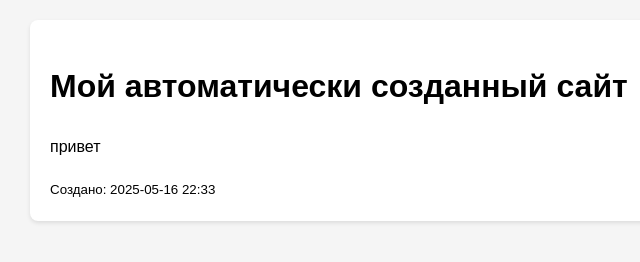
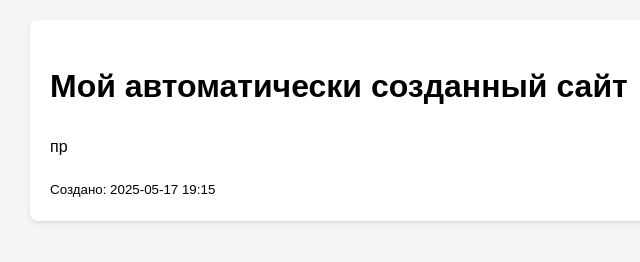
Before and after one commit to Antoshka123123/auto-generated-site, a plain HTML site: page index.html in a window 1280 px wide. Shown: the full height of the page, 210-850 px from the left. Drawn offline with Linux system fonts and the light colour scheme.

Commit message:
Auto-deploy via Python

```diff
--- a/index.html
+++ b/index.html
@@ -25,8 +25,8 @@
 <body>
     <div class="content">
         <h1>Мой автоматически созданный сайт</h1>
-        <p>привет</p>
-        <small>Создано: 2025-05-16 22:33</small>
+        <p>пр</p>
+        <small>Создано: 2025-05-17 19:15</small>
     </div>
 </body>
 </html>
```
